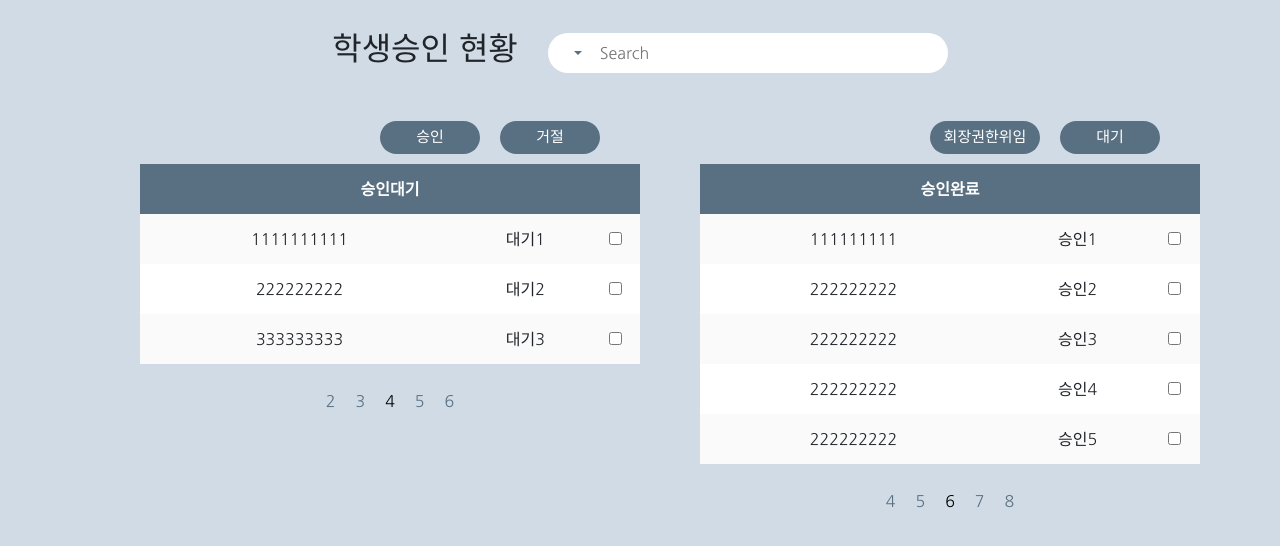
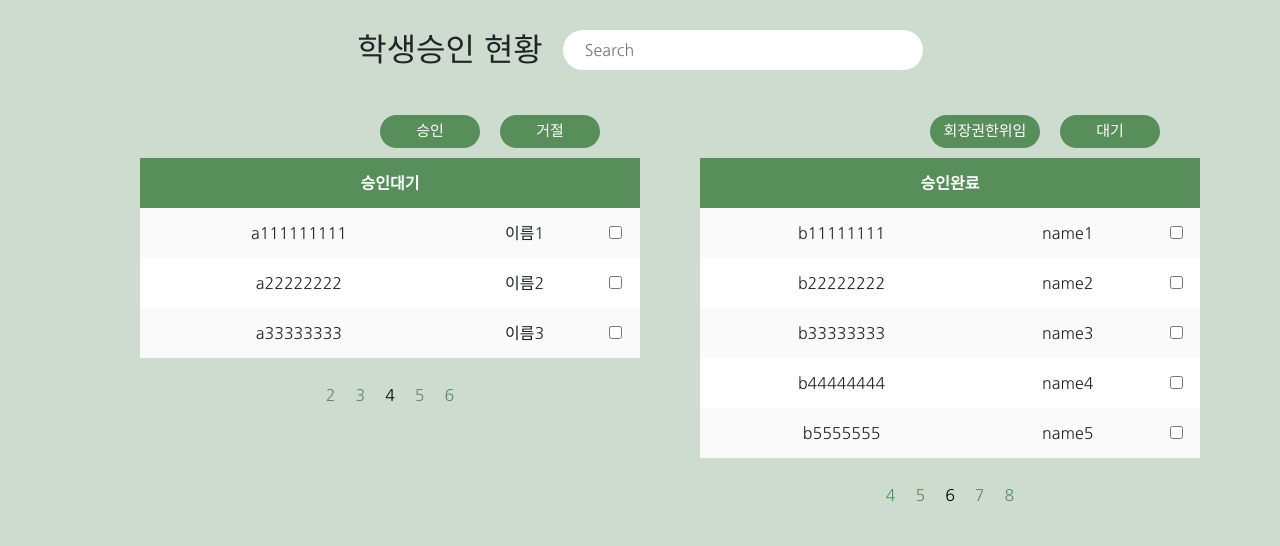
Before and after one commit to rriver2/PKSCL, a React (Create React App) app: page /manage/1 in a window 1280 px wide. Shown: the top 546 px of the page. Built offline with nearby package versions, Linux system fonts and the light colour scheme; the HTML template or start-up script is replaced by a standard one.

Commit message:
modify managementPage

```diff
--- a/src/AccessPage.js
+++ b/src/AccessPage.js
@@ -40,20 +40,12 @@ function AccessPage() {
   }, [phoneNumber]);
 
   useEffect(() => {
-    if (email.length === 1) {
+    if (email.length === 1) { //첫글자 입력시
       setEmail(email + "@pukyong.ac.kr");
-    } else if (email.length > 1) {
+    } else if (email.length > 1) { //커서 자동이동
       let input = document.getElementById('inputEmail');
       input.focus();
       input.setSelectionRange(email.length - 14, email.length - 14);
-
-    }
-
-    if (email.includes("@")) setAtIsContains(true);
-    else setAtIsContains(false);
-
-    if (email[email.length - 1] === "@" && atIsContain === false) {
-      setEmail(email + "pukyong.ac.kr")
     }
   }, [email]);
 
@@ -102,10 +94,10 @@ function AccessPage() {
         .then((payload) => {
           console.log(payload);
           if (payload.data.position === "student") {
-            history.push('/main/' + payload.data.major); // 수정 필요
+            history.push('/main/' + payload.data.sclData.studentPresident.major); // 수정 필요
           }
           else if (payload.data.position === "president") {
-            history.push('/manage/' + payload.data.major); // 수정 필요
+            history.push('/manage/' + payload.data.sclData.studentPresident.major); // 수정 필요
           }
 
         })
@@ -161,7 +153,7 @@ function AccessPage() {
   function changeIsCorrect(i, type) {
     var temp = [...isCorrect];
     temp[i] = type;
-    setIsCorrect(temp);
+    setIsCorrect(isCorrect => temp);
   };
 
 
@@ -295,7 +287,7 @@ function AccessPage() {
 
               }
 
-               <div className="input-field">
+              <div className="input-field">
                 <i className="fas fa-envelope" style={isCorrect[5] === true ? { color: "var(--quarterColor)" } : null}></i>
                 {
                   resendEmail === 0
@@ -305,7 +297,8 @@ function AccessPage() {
                           onChange={(e) => {
                             setEmail(e.target.value);
                             const emailType = e.target.value.substring(e.target.value.indexOf("@"));
-                            console.log(emailType);
+
+                            console.log(e.target.value.indexOf('@'));
                             if (e.target.value.indexOf('@') === 0) {
                               setEmailTypeState(false);
                             } else if (emailType === "@pukyong.ac.kr") {
@@ -418,19 +411,57 @@ function AccessPage() {
               <div >비밀번호를 찾고자 하는 아이디의 정보를 입력해 주세요.</div>
 
               <div className="input-field">
-                <i className="fas fa-envelope"></i>
-                <input id="inputEmail" onChange={(e) => { setEmail(e.target.value) }} value={email} type="text" placeholder="학교 이메일 @pukyong.ac.kr" />
+                <i className="fas fa-envelope" style={isCorrect[5] === true ? { color: "var(--quarterColor)" } : null}></i>
+                <input id="inputEmail" onChange={(e) => {
+                  setEmail(e.target.value);
+                  const emailType = e.target.value.substring(e.target.value.indexOf("@"));
+                  // console.log(emailType);
+                  console.log(e.target.value);
+                  if (e.target.value.indexOf('@') === 0) {
+                    setEmailTypeState(emailTypeState => false);
+                    changeIsCorrect(5, false);
+                    console.log("case 1");
+                  } else if (emailType === "@pukyong.ac.kr") {
+                    setEmailTypeState(emailTypeState => true);
+                    changeIsCorrect(5, true);
+                    console.log("case 2");
+                  } else {
+                    setEmailTypeState(emailTypeState => false);
+                    changeIsCorrect(5, false);
+                    console.log("case 3");
+                  }
+                }} name="email" value={email} type="text" placeholder="학교 이메일 @pukyong.ac.kr" />
               </div>
               <div className="input-field">
-                <i className="fas fa-lock"></i>
-                <input onChange={(e) => { setStdID(e.target.value) }} value={stdID} type="text" maxLength="9" placeholder="학번" />
+                <i className="fas fa-lock" style={isCorrect[0] === true ? { color: "var(--quarterColor)" } : null}></i>
+                <input onChange={(e) => {
+                  setStdID(e.target.value.replace(/[^0-9]/g, ''));
+                  if (e.target.value.length === 9) {
+                    changeIsCorrect(0, true);
+                  } else {
+                    changeIsCorrect(0, false);
+                  }
+
+                }
+                } value={stdID} type="text" maxLength="9" placeholder="학번" />
               </div>
-              <div className="input-field">
-                <i className="fas fa-user"></i>
-                <input onChange={(e) => { setName(e.target.value) }} value={name} type="text" placeholder="이름" />
+              <div className="input-field" >
+                <i className="fas fa-user" style={isCorrect[4] === true ? { color: "var(--quarterColor)" } : null}></i>
+                <input onChange={(e) => {
+                  setName(e.target.value)
+                  if (e.target.value === "") {
+                    changeIsCorrect(4, false);
+                  } else {
+                    changeIsCorrect(4, true);
+                  }
+                }
+                } value={name} type="text" placeholder="이름" />
               </div>
               <div className="submitbox" >
-                <button onClick={() => { findPassword() }} type="button" className="SignInBtn">확인</button>
+                <button onClick={() => {
+                  if (isCorrect[5] === true && isCorrect[0] === true && isCorrect[4] === true) findPassword()
+                  else alert("올바른 입력 값을 입력해주세요 :(")
+                }} type="button" className="SignInBtn">확인</button>
               </div>
             </form>
             <div className='moveSignPage'>
--- a/src/App.js
+++ b/src/App.js
@@ -37,7 +37,7 @@ function loadmonth() {
         }
     }
     function defineColor(quarter){
-        quarter = "quarter4"
+        quarter = "quarter2"
         if(quarter === "quarter1"){
             document.documentElement.style.setProperty("--color-quarter", "#c89034");
             document.documentElement.style.setProperty("--color-quarterCircle", "linear-gradient(0deg, rgba(200, 144, 52, 1) 0%, rgba(213, 178, 121, 1) 67%");
--- a/src/MainPage.css
+++ b/src/MainPage.css
@@ -6,7 +6,7 @@
 
 .leftPanel {
     width: 30%;
-    height: 100vh;
+    height: 100%;
     background-color: var(--color-leftPanel);
     display: flex;
     flex-direction: row;
@@ -14,6 +14,8 @@
     padding: 0;
     position: fixed;
     left: 0;
+    border-top-right-radius: 20px;
+    border-bottom-right-radius: 20px;
 }
 
 .majorCard {
@@ -31,6 +33,7 @@
     align-items: center;
     padding: 10px;
     padding-top: 20px;
+    border-radius: 20px;
 }
 
 .presidentCard img {
@@ -44,13 +47,14 @@
     margin-top: 20px;
     padding: 10px;
     background-color: var(--color-white);
+    border-radius: 20px;
 }
 
 .quarter {
     display: flex;
     flex-direction: column;
     justify-content: center;
-    margin-left: 10px;
+    margin-left: 20px;
 }
 
 .quarter img:hover {
--- a/src/MainPage.js
+++ b/src/MainPage.js
@@ -46,7 +46,7 @@ function MainPage(){
                 </div>
                 <div className="quarterData">
                     <h2 className="quarterTotalAmount">
-                        2분기 총금액 : 267475원
+                        2분기 총 금액 : 267475원
                     </h2>
                     <div className="eventCard">
                        <div className="cardContent">
--- a/src/ManagementPage.css
+++ b/src/ManagementPage.css
@@ -9,18 +9,28 @@
 }
 
 .searchBar {
+    height: 40px;
+    border-radius: 20px;
+    padding-left: 20px;
+    padding-right: 20px;
+    display: flex;
+    background-color: var(--color-white);
+    margin-left: 20px;
+}
+
+.searchBar input {
     border: none;
     width: 300px;
     caret-color: black;
 }
 
-.searchBar:focus {
+.searchBar input:focus {
     outline-color: var(--color-leftPanel);
     caret-color: black;
     background-color: none;
 }
 
-.searchBar[type=text]:-ms-clear {
+.searchBar input[type=text]:-ms-clear {
     display: none;
 }
 
--- a/src/ManagementPage.js
+++ b/src/ManagementPage.js
@@ -1,44 +1,46 @@
 import { useState } from 'react';
-import { Navbar, Container, Form, FormControl,NavDropdown,Pagination} from 'react-bootstrap';
+import { Navbar, Container} from 'react-bootstrap';
 import './ManagementPage.css';
+import axios from 'axios';
+import { Link, Route, Switch, useHistory } from 'react-router-dom';
 
 function ManagementPage(){
-
+    const history = useHistory();
     const [waiting,setWaiting] = useState([
         {
-            "studentID" : "1111111111",
-            "name" : "대기1"
+            "stdID" : "a111111111",
+            "name" : "이름1"
         } ,
         {
-            "studentID" : "222222222",
-            "name" : "대기2"
+            "stdID" : "a22222222",
+            "name" : "이름2"
         },
         {
-            "studentID" : "333333333",
-            "name" : "대기3"
+            "stdID" : "a33333333",
+            "name" : "이름3"
         }
     ]);
 
     const [refusal,setRefusal] = useState([]);
     const [approval,setApproval] = useState([{
-        "studentID" : "111111111",
-         "name" : "승인1"
+        "stdID" : "b11111111",
+         "name" : "name1"
       } ,
       {
-         "studentID" : "222222222",
-         "name" : "승인2"
+         "stdID" : "b22222222",
+         "name" : "name2"
       },
       {
-         "studentID" : "222222222",
-         "name" : "승인3"
+         "stdID" : "b33333333",
+         "name" : "name3"
       },
       {
-        "studentID" : "222222222",
-        "name" : "승인4"
+        "stdID" : "b44444444",
+        "name" : "name4"
      },
      {
-        "studentID" : "222222222",
-        "name" : "승인5"
+        "stdID" : "b5555555",
+        "name" : "name5"
      }]);
 
      const [leftTable, setLeftTable] = useState([...waiting]);
@@ -51,33 +53,47 @@ function ManagementPage(){
        if (checked) {
         setPlace([...place, id]);
        } else {
-         // 체크 해제
          setPlace(place.filter((e) => e !== id));
        }
        console.log(checked)
      };
 
     const [searchStudent, setSearchStudent] = useState("");
-    const [searchKinds,setSearchKinds] = useState("");
-    const [searchstudentList, setSearchStudentList] = useState([]);
     const [searchButton, setSearchButton] = useState("search");
+
+    function postStudent(studentStatus){
+        let payload;
+        if(studentStatus === "approval" || studentStatus === "refusal" ){
+            payload = leftCheckedList;
+        }else{
+            payload = rightCheckedList;
+        }
+        axios.post('/student-list/' + studentStatus, payload)
+        .then((payload) => {
+          console.log("payload"+payload);
+        })
+        .catch((error) => {
+          alert("학생 전송에 실패했습니다 :)")
+
+        });
+    }
 
     return(
 
         <div className="ManagementPageContainer">
             <Navbar expand="lg" style={{padding: "30px 0"}}>
                 <Container fluid style={{justifyContent: "center", backgroundColor: "none"}}>
-                    <h2>학생승인 현황</h2>
-                    <Form  className="d-flex" >
-                    <NavDropdown id="nav-dropdown" >
-                        <NavDropdown.Item eventKey="name" onClick={(e)=>{
-                            setSearchKinds("이름");
-                        }}>이름</NavDropdown.Item>
-                        <NavDropdown.Item eventKey="number" onClick={(e)=>{
-                            setSearchKinds("학번");
-                        }}>학번</NavDropdown.Item>
-                    </NavDropdown>
-                        <input className="searchBar" onChange={(e) => { setSearchStudent(e.target.value); setSearchButton("search");}}
+                    <h2 style={{margin : "0"}}>학생승인 현황</h2>
+                    <div className="searchBar" >
+                        <input onChange={(e) => {
+                            setSearchStudent(e.target.value);
+                            setSearchButton("search");
+                            if(e.target.value === ""){
+                                setSearchButton("search");
+                                setLeftTable([...waiting]);
+                                setRightTable([...approval]);
+                            }
+                        }}
                             name="q" value={searchStudent} type="search" placeholder="Search" ></input>
 
                         <button onClick={(e) => {
@@ -88,29 +104,19 @@ function ManagementPage(){
                                 setLeftTable([...waiting]);
                                 setRightTable([...approval]);
                             }else{
-                                if(searchKinds === "" || searchStudent=== ""){
-                                    alert("검색 카테고리를 정하고, 검색명을 입력해주세요 :)");
-                                }else if(searchKinds === "이름"){
+                                if(searchStudent=== ""){
+                                    alert("검색명을 입력해주세요 :)");
+                                }else{
                                     setSearchButton("x");
 
-                                    console.log( waiting);
+                                    console.log(":"+e.target.value);
 
-                                    let left = waiting.filter((item) => item.name === searchStudent);
-                                    let right = approval.filter((item) => item.name === searchStudent);
+                                    let left = waiting.filter((item) => (item.name.includes(searchStudent)||item.stdID.includes(searchStudent)));
+                                    let right = approval.filter((item) => (item.name.includes(searchStudent)||item.stdID.includes(searchStudent)));
 
                                     console.log(left);
                                     setLeftTable(left);
                                     setRightTable(right);
-                                }else if(searchKinds === "학번"){
-                                    // setSearchButton("x");
-                                    // console.log("학번 찾기")
-
-                                    // let left = waiting.filter((item) => item.stID === String(searchStudent));
-                                    // let right = approval.filter((item) => item.stID === String(searchStudent));
-
-                                    // console.log(left);
-                                    // setLeftTable(left);
-                                    // setRightTable(right);
                                 }
 
                             }
@@ -123,7 +129,7 @@ function ManagementPage(){
                                 :<i className="fas fa-times"></i>
                                 }
                                 </button>
-                    </Form>
+                    </div>
                 </Container>
             </Navbar>
             <div className='tables'>
@@ -131,17 +137,21 @@ function ManagementPage(){
                     <div className= "buttons">
                         <button className='submitButton' onClick={()=>{
                                 console.log("승인")
-                                leftCheckedList.map((leftCheckedList)=>{
-                                console.log(leftCheckedList)
-                                })
                                 setLeftCheckedList([]);
+                                if(leftCheckedList.length > 0){
+                                    postStudent("approval");
+                                }else{
+                                    alert("승인할 학생을 1명 이상 선택하세요 :)")
+                                }
                             }}>승인</button>
                         <button className='submitButton' onClick={()=>{
                                 console.log("거절")
-                                leftCheckedList.map((leftCheckedList)=>{
-                                console.log(leftCheckedList)
-                                })
                                 setLeftCheckedList([]);
+                                if(leftCheckedList.length > 0){
+                                    postStudent("refusal");
+                                }else{
+                                    alert("거절할 학생을 1명 이상 선택하세요 :)")
+                                }
                             }}>거절</button>
                     </div>
                     <table>
@@ -152,10 +162,14 @@ function ManagementPage(){
                         </thead>
                         <tbody>
                             {
-                                leftTable.map((student,i)=>{
+                                leftTable.length === 0
+                                ?   <tr>
+                                        <td colSpan={"3"}>승인대기 학생이 없습니다.</td>
+                                    </tr>
+                                :leftTable.map((student,i)=>{
                                     return(
                                         <tr key={i}>
-                                            <td>{student.studentID}</td>
+                                            <td>{student.stdID}</td>
                                             <td>{student.name}</td>
                                             <td><input
                                                     id= {student}
@@ -185,22 +199,18 @@ function ManagementPage(){
                 <div className='tableSet'>
                     <div className= "buttons">
                         <button className='submitButton' style={{width : "110px"}} onClick={()=>{
-                                console.log("회장권한위임")
-                                rightCheckedList.map((rightCheckedList)=>{
-                                console.log(rightCheckedList)
-                                })
                                 if(rightCheckedList.length === 1){
                                     setRightCheckedList([]);
+                                    postStudent("delegating");
                                 }else{
                                     alert("학생회장 위임은 한명만 가능합니다.");
                                 }
                             }}>회장권한위임</button>
                         <button className='submitButton' onClick={()=>{
-                                console.log("대기")
-                                rightCheckedList.map((rightCheckedList)=>{
-                                console.log(rightCheckedList)
-                                })
                                 setRightCheckedList([]);
+                                if(rightCheckedList.length > 0){
+                                    postStudent("waiting");
+                                }
                             }}
                         >대기</button>
                     </div>
@@ -212,16 +222,20 @@ function ManagementPage(){
                         </thead>
                         <tbody>
                         {
-                                rightTable.map((student,i)=>{
+                            leftTable.length === 0
+                                ?   <tr>
+                                        <td colSpan={"3"}>승인완료 학생이 없습니다.</td>
+                                    </tr>
+                                :rightTable.map((student,i)=>{
                                     return(
                                         <tr key={i}>
-                                            <td>{student.studentID}</td>
+                                            <td>{student.stdID}</td>
                                             <td>{student.name}</td>
                                             <td><input
                                                     id= {student}
                                                     type="checkbox"
                                                     onChange={(e)=>{
-                                                    changeHandler(e.currentTarget.checked, student,setRightCheckedList,rightCheckedList)
+                                                    changeHandler(e.currentTarget.checked, student ,setRightCheckedList,rightCheckedList)
                                                     }}
                                                     checked={rightCheckedList.includes(student) ? true : false}
                                             /></td>
```
